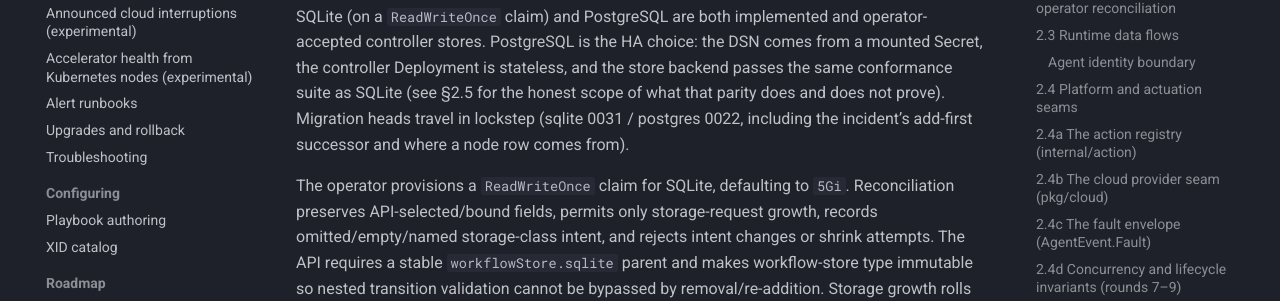
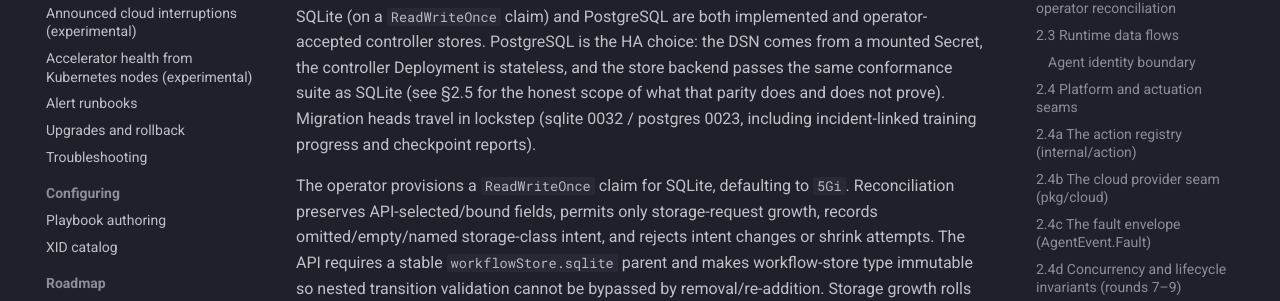
Before and after one commit to kubeneuron/kubeneuron, an MkDocs documentation site: the page built from docs/design.md, in a window 1280 px wide and 900 px high, scrolled down 21901 px. Shown: the part 253-554 px from the top of the window. Built offline with MkDocs 1.6.1 and Material for MkDocs 9.7.7, drawn with Linux system fonts in a browser that asks for light colours; comment, search, counter and statistics services are not loaded.

Commit message:
Update documented migration heads for training reports
Signed-off-by: Andrii Petruk <andrey.petruk@gmail.com>

```diff
--- a/docs/design.md
+++ b/docs/design.md
@@ -858,7 +858,7 @@ operator-accepted controller stores. PostgreSQL is the HA choice: the DSN
 comes from a mounted Secret, the controller Deployment is stateless, and the
 store backend passes the same conformance suite as SQLite (see §2.5 for the
 honest scope of what that parity does and does not prove). Migration heads
-travel in lockstep (sqlite 0031 / postgres 0022, including the incident’s add-first successor and where a node row comes from).
+travel in lockstep (sqlite 0032 / postgres 0023, including incident-linked training progress and checkpoint reports).
 
 The operator provisions a `ReadWriteOnce` claim for SQLite, defaulting to
 `5Gi`. Reconciliation preserves API-selected/bound fields, permits only
```
